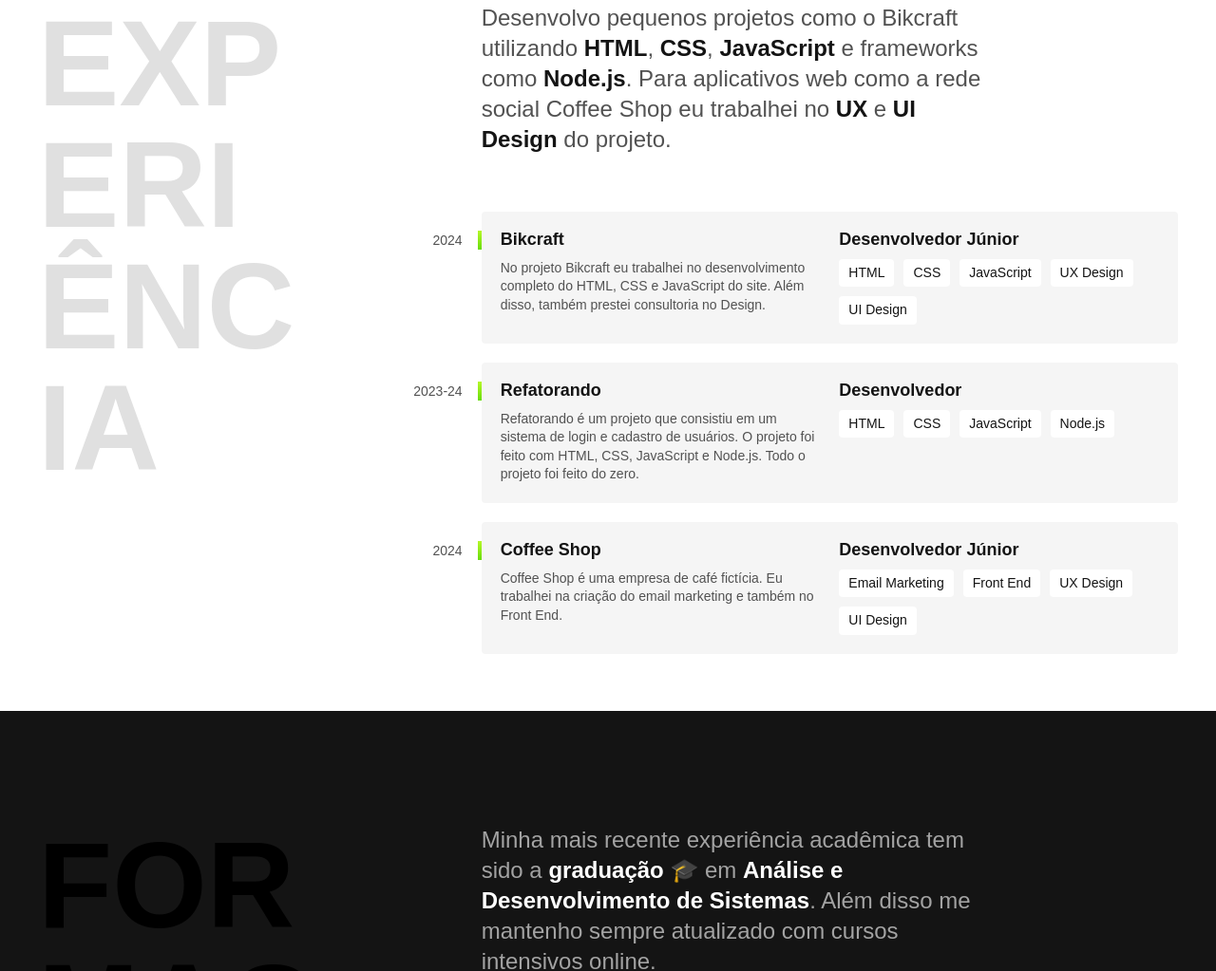
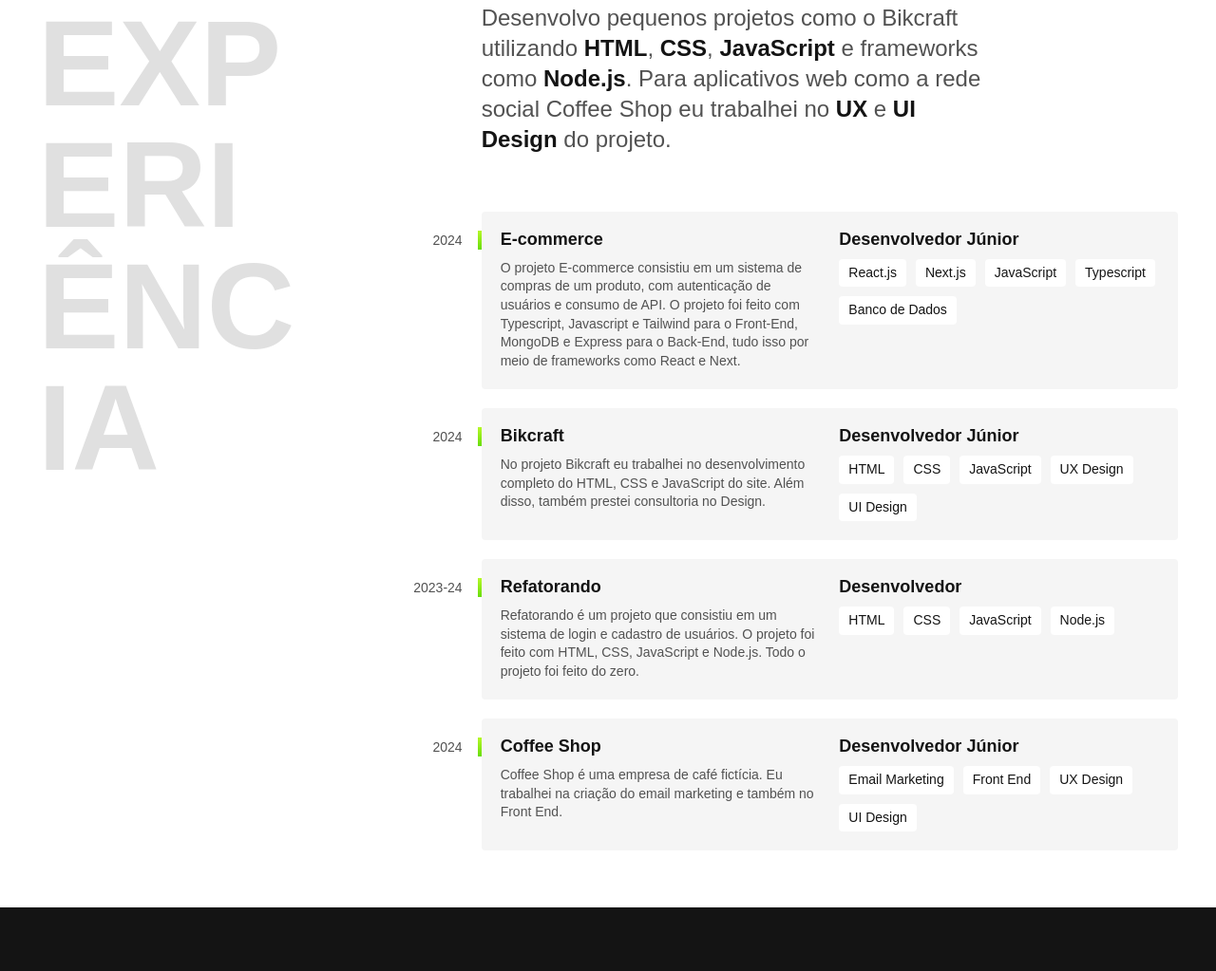
Before and after one commit to Ludevquest/Ludevquest.github.io, a plain HTML site: page index.html in a window 1280 px wide. Shown: the part 760-1783 px from the top of the page at 95% size. Drawn offline with Linux system fonts and the light colour scheme.

Commit message:
feat: add new project

```diff
--- a/index.html
+++ b/index.html
@@ -36,6 +36,23 @@
     <div>
       <p class="experiencia-texto">Desenvolvo pequenos projetos como o Bikcraft utilizando <strong>HTML</strong>, <strong>CSS</strong>, <strong>JavaScript</strong> e frameworks como <strong>Node.js</strong>.
         Para aplicativos web como a rede social Coffee Shop eu trabalhei no <strong>UX</strong> e <strong>UI Design</strong> do projeto.</p>
+
+      <div class="empresa">
+        <span class="empresa-ano">2024</span>
+        <h3 class="empresa-titulo">E-commerce</h3>
+        <span class="empresa-titulo">Desenvolvedor Júnior</span>
+        <p class="empresa-texto">O projeto E-commerce consistiu em um sistema de compras de um produto, com autenticação de usuários e consumo de API.
+        O projeto foi feito com Typescript, Javascript e Tailwind para o Front-End, MongoDB e Express para o Back-End, tudo isso por meio de frameworks
+          como React e Next.
+        </p>
+        <ul class="empresa-habilidades">
+          <li>React.js</li>
+          <li>Next.js</li>
+          <li>JavaScript</li>
+          <li>Typescript</li>
+          <li>Banco de Dados</li>
+        </ul>
+      </div>
 
       <div class="empresa">
         <span class="empresa-ano">2024</span>
```
